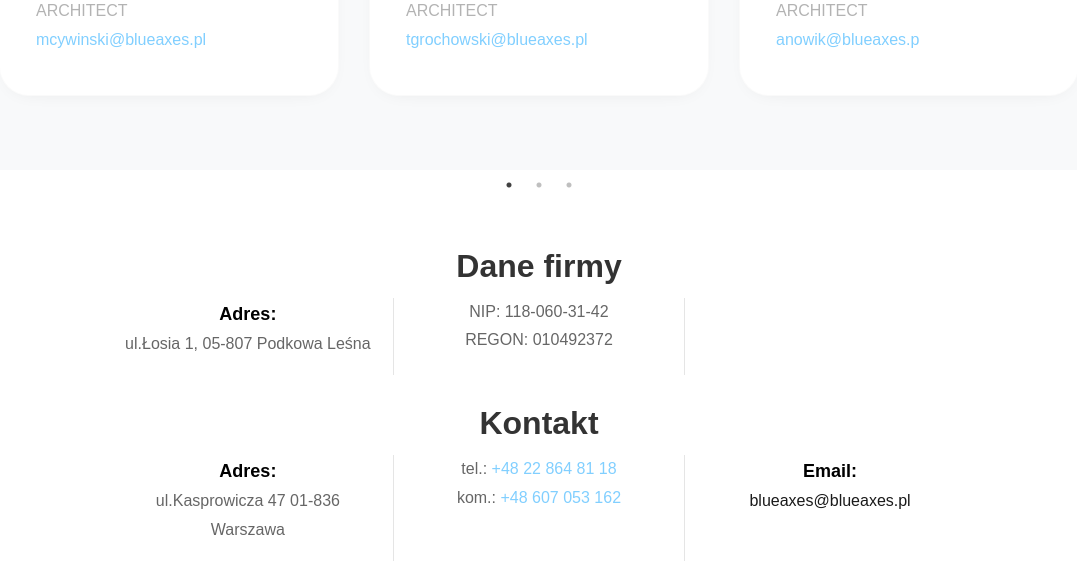
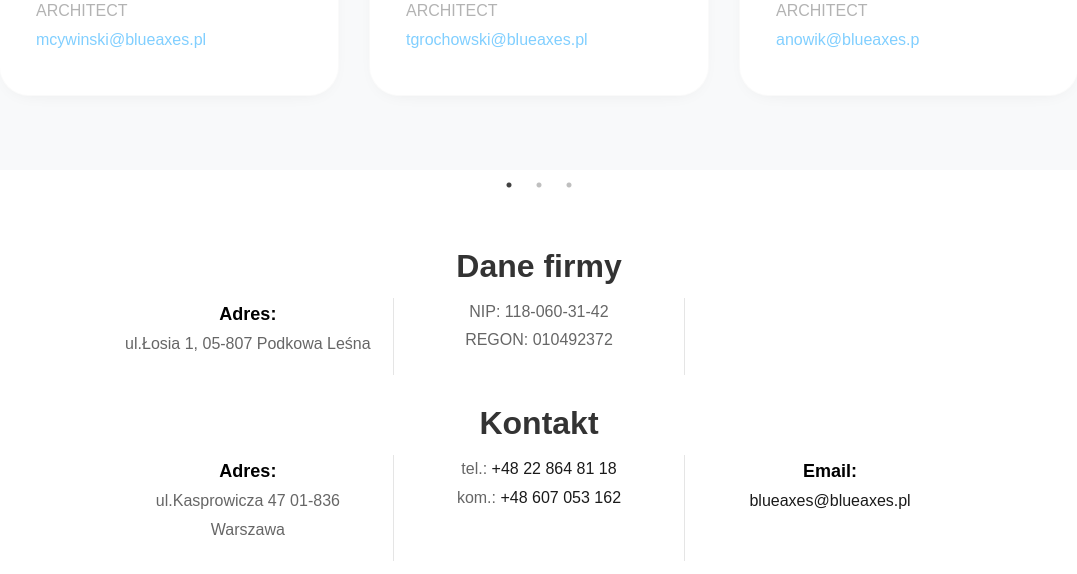
Before and after one commit to Shuffzord/react-basic, a React (Create React App) app: page / in a window 1280 px wide. Shown: the part 2159-2733 px from the top of the page, without its empty margins (101-1178 px from the left). Built offline with nearby package versions, Linux system fonts and the light colour scheme; the HTML template or start-up script is replaced by a standard one.

Commit message:
bugfix(): Contact style tweaks.

```diff
--- a/src/Components/Contact.js
+++ b/src/Components/Contact.js
@@ -25,8 +25,8 @@ const Contact = () => {
                 <span className="fa fa-chevron-right"></span>
               </div>
               <div>
-                <span>NIP:</span> <span>118-060-31-42 </span></div>
-              <div><span>REGON:</span> <span>010492372</span></div>
+                <span>NIP:</span> 118-060-31-42 </div>
+              <div><span>REGON:</span> 010492372</div>
             </div>
           </div>
         </div>
--- a/src/scss/style.scss
+++ b/src/scss/style.scss
@@ -1736,6 +1736,11 @@ textarea.form-control {
         color: $black;
       }
     }
+    div {
+      a {
+        color: lighten($black, 10%);
+      }
+    }
     h2 {
       font-weight: 600;
     }
```
